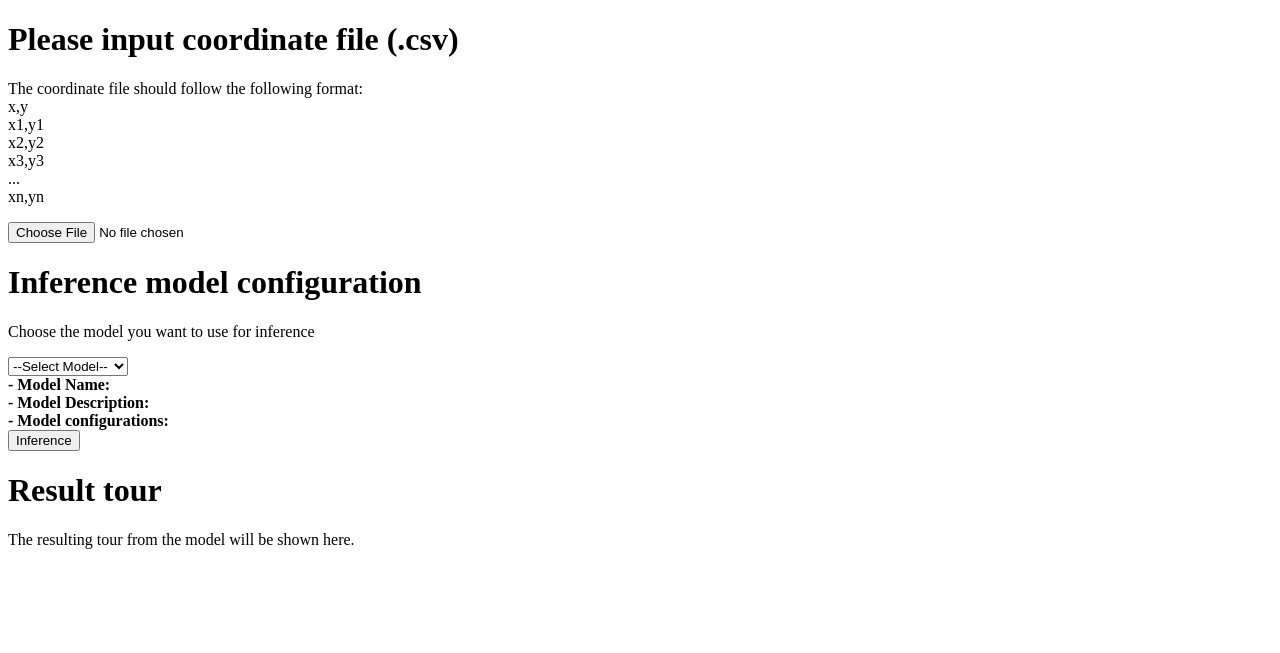
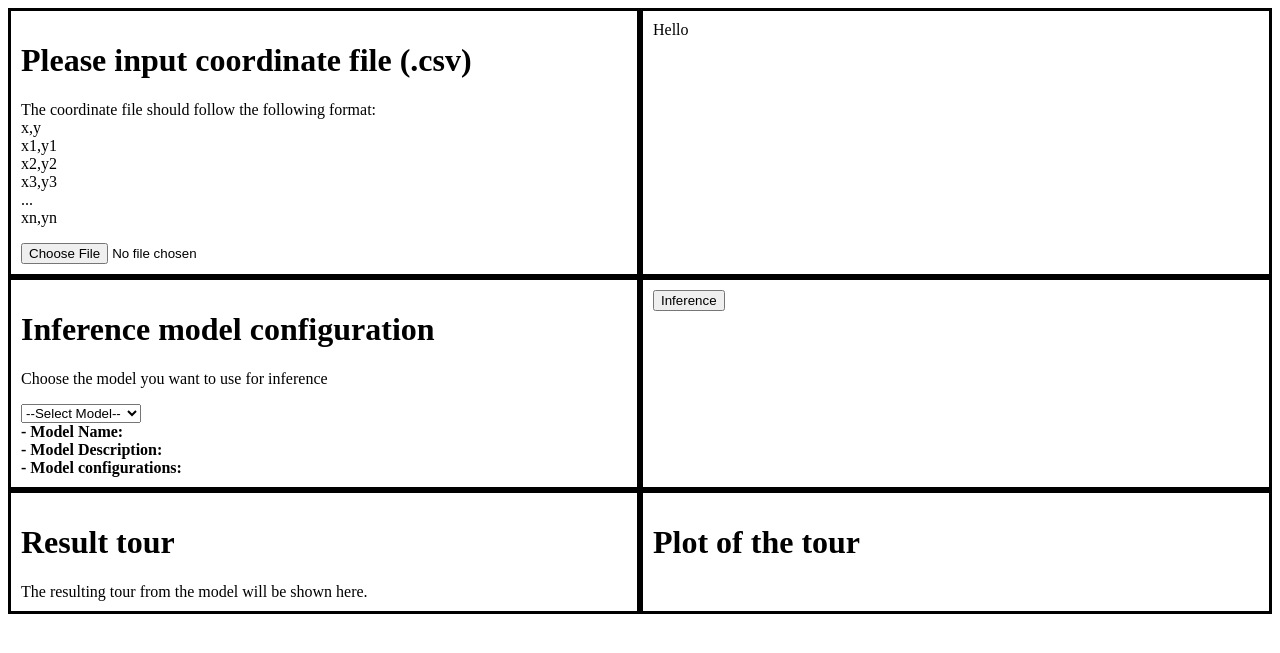
Before and after one commit to cm8908/Pathage, a Flask app: page / in a window 1280 px wide. Shown: the top 653 px of the page. Run offline with Flask 3, Linux system fonts and the light colour scheme; parts of the project's set-up code (start-up, migrations or seed data) failed here and were passed over.

Commit message:
style & display coordinate from file

```diff
--- /dev/null
+++ b/static/css/index.css
@@ -0,0 +1,9 @@
+.container {
+    display: flex;
+}
+
+.box {
+    width: 50%;
+    padding: 10px;
+    border: solid;
+}
--- a/static/js/index.js
+++ b/static/js/index.js
@@ -1,3 +1,25 @@
+function onFileSelected() {
+    const file = document.getElementById('fileInput').files[0];
+    if (!file) {
+        return;
+    }
+
+    var reader = new FileReader();
+    reader.onload = function(e) {
+        var contents = e.target.result;
+        var lines = contents.split('\n');  // 줄바꿈 문자로 분리
+        var output = document.getElementById('fileContentDisplay');
+        output.innerHTML = 'index: x,y<br>';  // 기존 내용 초기화
+
+        lines.forEach(function(line, index) {
+            if (index > 0 && line != '') {
+                output.innerHTML += `${index}: ${line}<br>`;
+            }
+        });
+    };
+    reader.readAsText(file);
+}
+
 function sendOption(model_name) {
 
     fetch('/request-config', {
--- a/templates/index.html
+++ b/templates/index.html
@@ -5,12 +5,14 @@
     <meta charset="UTF-8">
     <meta http-equiv="X-UA-Compatible" content="IE=edge">
     <meta name="viewport" content="width=device-width, initial-scale=1.0">
+    <link rel="stylesheet" href="{{ url_for('static', filename='css/index.css') }}">
     <script src="{{ url_for('static', filename='js/index.js') }}"></script>
-    <title>Render Templates Example</title>
+    <title>Pathage - Online TSP Solver</title>
 </head>
 
 <body>
-    <div>
+<div class="container">
+    <div class="box">
         <h1>Please input coordinate file (.csv)</h1>
         <p>The coordinate file should follow the following format:<br>
             x,y<br>
@@ -20,13 +22,16 @@
             ...<br>
             xn,yn<br>
         </p>
-</div>
-<div>
         <form id="uploadForm" method="post" enctype="multipart/form-data">
-        <input id='fileInput' type="file" name="file" accept=".csv">
+            <input onchange="onFileSelected()" id='fileInput' type="file" name="file" accept=".csv">
         </form>
     </div>
-<div>
+    <div class="box" id="fileContentDisplay">
+        Hello
+    </div>
+</div>
+<div class="container">
+    <div class="box">
         <h1>Inference model configuration</h1>
         <p>Choose the model you want to use for inference</p>
         <select id="modelSelect" onchange="sendOption(this.value)">
@@ -42,12 +47,21 @@
         </div>
         <div id="configContainer"></div>
     </div>
+    <div class="box">
         <button onclick="inference()">Inference</button>
-<div>
+    </div>
+</div>
+<div class="container">
+    <div class="box">
         <h1>Result tour</h1>
         <div id="resultTourDisplay">The resulting tour from the model will be shown here.</div>
-    <img id="resultTourPlotDisplay"></div>
     </div>
+    <div class="box">
+        <h1>Plot of the tour</h1>
+        <img id="resultTourPlotDisplay">
+    </div>
+</div>
+
 </body>
 
 </html>
```
Lines whose indentation alone changed are shown as unchanged.
